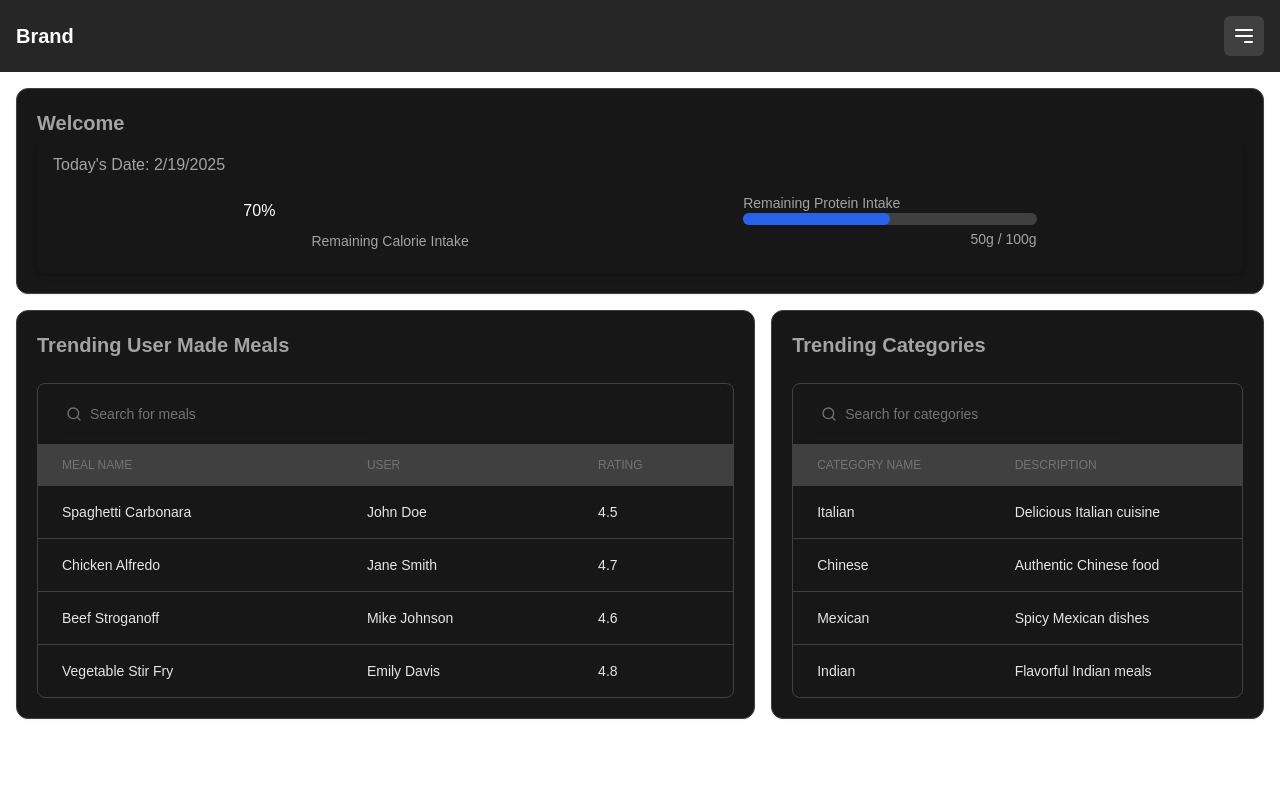
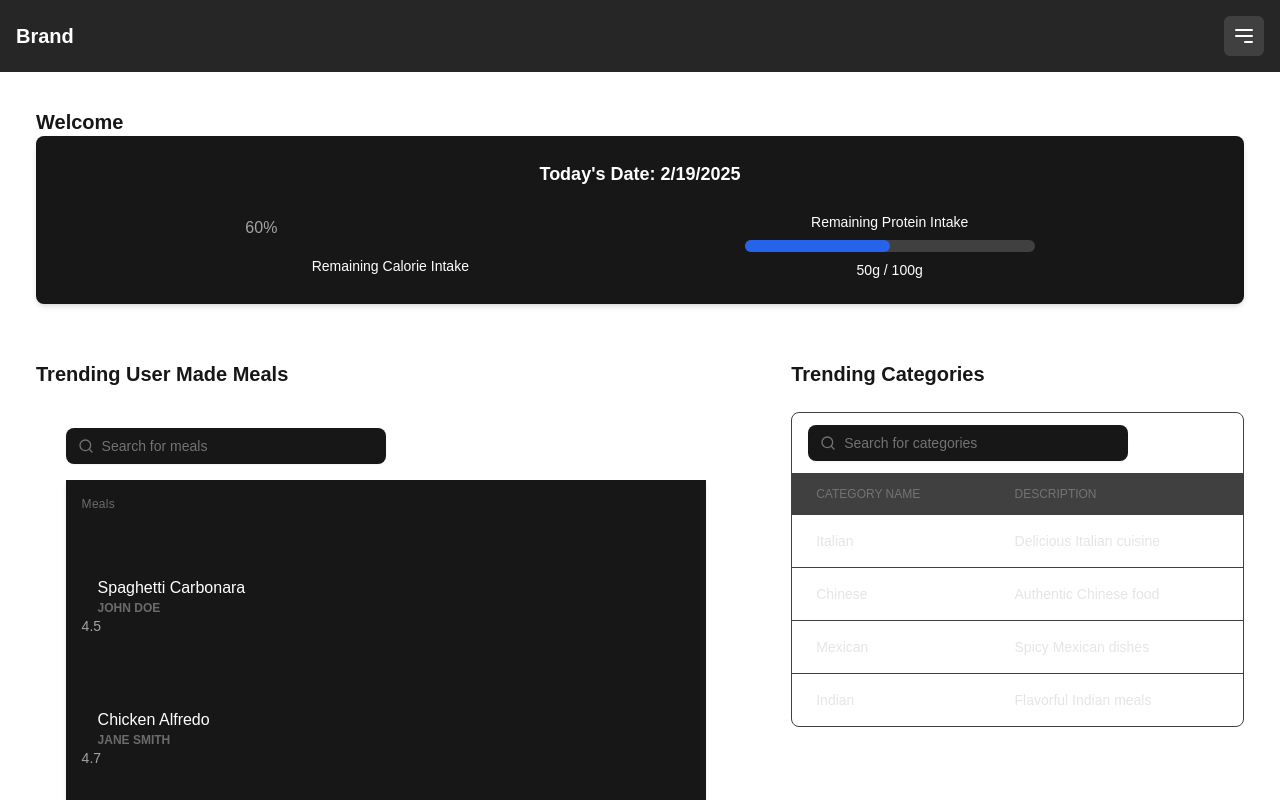
Before and after one commit to Meedux/ai-meal, a Next.js app: page /trending in a window 1280 px wide. Shown: the top 800 px of the page. Built offline with nearby package versions, Linux system fonts and the light colour scheme.

Commit message:
MealTable Fixes

```diff
--- a/app/globals.css
+++ b/app/globals.css
@@ -1,9 +1,7 @@
 @tailwind base;
 @tailwind components;
 @tailwind utilities;
-@plugin "daisyui" {
-  themes: light --default, dark --prefersdark;
-}
+@plugin "daisyui";
 
 :root {
   --background: #ffffff;
--- a/app/layout.js
+++ b/app/layout.js
@@ -1,7 +1,6 @@
 import "./globals.css";
 import { Geist, Geist_Mono } from "next/font/google";
 import Navbar from "@/component/Navbar";
-import PrelineScript from "@/component/PreLineScript";
 
 export const metadata = {
   title: "Create Next App",
@@ -15,7 +14,6 @@ export default function RootLayout({ children }) {
         <Navbar />
         {children}
       </body>
-      <PrelineScript />
     </html>
   );
 }
--- /dev/null
+++ b/component/MealTable.jsx
@@ -0,0 +1,94 @@
+import React from "react";
+
+const dummyData = [
+  {
+    id: 1,
+    name: "Spaghetti Carbonara",
+    user: "John Doe",
+    rating: 4.5,
+  },
+  {
+    id: 2,
+    name: "Chicken Alfredo",
+    user: "Jane Smith",
+    rating: 4.7,
+  },
+  {
+    id: 3,
+    name: "Beef Stroganoff",
+    user: "Mike Johnson",
+    rating: 4.6,
+  },
+  {
+    id: 4,
+    name: "Vegetable Stir Fry",
+    user: "Emily Davis",
+    rating: 4.8,
+  },
+];
+
+const MealTable = () => {
+  return (
+    <div className="flex flex-col items-center w-full">
+      <div className="w-full max-w-2xl">
+        <div className="p-4 w-full">
+          <div className="relative max-w-xs mb-4">
+            <label htmlFor="hs-table-search" className="sr-only">
+              Search
+            </label>
+            <input
+              type="text"
+              name="hs-table-search"
+              id="hs-table-search"
+              className="py-2 px-3 ps-9 block w-full shadow-sm rounded-lg text-sm focus:z-10 focus:border-blue-500 disabled:opacity-50 disabled:pointer-events-none bg-neutral-900 border-neutral-700 text-neutral-400 placeholder-neutral-500 focus:ring-neutral-600"
+              placeholder="Search for meals"
+            />
+            <div className="absolute inset-y-0 start-0 flex items-center pointer-events-none ps-3">
+              <svg
+                className="size-4 text-neutral-500"
+                xmlns="http://www.w3.org/2000/svg"
+                width="24"
+                height="24"
+                viewBox="0 0 24 24"
+                fill="none"
+                stroke="currentColor"
+                strokeWidth="2"
+                strokeLinecap="round"
+                strokeLinejoin="round"
+              >
+                <circle cx="11" cy="11" r="8"></circle>
+                <path d="m21 21-4.3-4.3"></path>
+              </svg>
+            </div>
+          </div>
+          <ul className="list bg-neutral-900 rounded-box shadow-md w-full">
+            <li className="p-4 pb-2 text-xs opacity-60 tracking-wide text-neutral-400">
+              Meals
+            </li>
+            {dummyData.map((meal, index) => (
+              <a
+                href="#"
+                className="flex items-center justify-between w-full p-4 hover:bg-neutral-800 rounded-md"
+              >
+                <li key={meal.id} className="list-row w-full cursor-pointer">
+                  <div className="text-4xl font-thin opacity-30 tabular-nums">
+                    {String(index + 1).padStart(2, "0")}
+                  </div>
+                  <div className="list-col-grow ml-4">
+                    <div className="text-white">{meal.name}</div>
+                    <div className="text-xs uppercase font-semibold opacity-60 text-neutral-400">
+                      {meal.user}
+                    </div>
+                  </div>
+                  <div className="text-sm text-neutral-400">{meal.rating}</div>
+                </li>
+              </a>
+            ))}
+          </ul>
+        </div>
+      </div>
+    </div>
+  );
+};
+
+export default MealTable;
--- a/component/Table.jsx
+++ /dev/null
@@ -1,117 +0,0 @@
-import React from "react";
-
-const dummyData = [
-  {
-    id: 1,
-    name: "Spaghetti Carbonara",
-    user: "John Doe",
-    rating: 4.5,
-  },
-  {
-    id: 2,
-    name: "Chicken Alfredo",
-    user: "Jane Smith",
-    rating: 4.7,
-  },
-  {
-    id: 3,
-    name: "Beef Stroganoff",
-    user: "Mike Johnson",
-    rating: 4.6,
-  },
-  {
-    id: 4,
-    name: "Vegetable Stir Fry",
-    user: "Emily Davis",
-    rating: 4.8,
-  },
-];
-
-const Table = () => {
-  return (
-    <div className="flex flex-col">
-      <div className="-m-1.5 overflow-x-auto">
-        <div className="p-1.5 min-w-full inline-block align-middle">
-          <div className="border rounded-lg divide-y border-neutral-700 divide-neutral-700">
-            <div className="py-3 px-4">
-              <div className="relative max-w-xs">
-                <label htmlFor="hs-table-search" className="sr-only">
-                  Search
-                </label>
-                <input
-                  type="text"
-                  name="hs-table-search"
-                  id="hs-table-search"
-                  className="py-2 px-3 ps-9 block w-full shadow-sm rounded-lg text-sm focus:z-10 focus:border-blue-500 disabled:opacity-50 disabled:pointer-events-none bg-neutral-900 border-neutral-700 text-neutral-400 placeholder-neutral-500 focus:ring-neutral-600"
-                  placeholder="Search for meals"
-                />
-                <div className="absolute inset-y-0 start-0 flex items-center pointer-events-none ps-3">
-                  <svg
-                    className="size-4 text-neutral-500"
-                    xmlns="http://www.w3.org/2000/svg"
-                    width="24"
-                    height="24"
-                    viewBox="0 0 24 24"
-                    fill="none"
-                    stroke="currentColor"
-                    strokeWidth="2"
-                    strokeLinecap="round"
-                    strokeLinejoin="round"
-                  >
-                    <circle cx="11" cy="11" r="8"></circle>
-                    <path d="m21 21-4.3-4.3"></path>
-                  </svg>
-                </div>
-              </div>
-            </div>
-            <div className="overflow-hidden">
-              <table className="min-w-full divide-y divide-neutral-700">
-                <thead className="bg-neutral-700">
-                  <tr>
-                    <th
-                      scope="col"
-                      className="px-6 py-3 text-start text-xs font-medium uppercase text-neutral-500"
-                    >
-                      Meal Name
-                    </th>
-                    <th
-                      scope="col"
-                      className="px-6 py-3 text-start text-xs font-medium uppercase text-neutral-500"
-                    >
-                      User
-                    </th>
-                    <th
-                      scope="col"
-                      className="px-6 py-3 text-start text-xs font-medium uppercase text-neutral-500"
-                    >
-                      Rating
-                    </th>
-                  </tr>
-                </thead>
-                <tbody className="divide-y divide-neutral-700">
-                  {dummyData.map((meal) => (
-                    <tr key={meal.id}>
-                      <td className="px-6 py-4 whitespace-nowrap text-sm font-medium text-neutral-200">
-                        <a href="#" className="hover:underline">
-                          {meal.name}
-                        </a>
-                      </td>
-                      <td className="px-6 py-4 whitespace-nowrap text-sm text-neutral-200">
-                        {meal.user}
-                      </td>
-                      <td className="px-6 py-4 whitespace-nowrap text-sm text-neutral-200">
-                        {meal.rating}
-                      </td>
-                    </tr>
-                  ))}
-                </tbody>
-              </table>
-            </div>
-          </div>
-        </div>
-      </div>
-    </div>
-  );
-};
-
-export default Table;
--- a/component/Trending.jsx
+++ b/component/Trending.jsx
@@ -1,12 +1,12 @@
 import React from 'react';
 import Card from './util/Card';
-import Table from './Table';
 import CategoryTable from './CategoryTable';
 import Welcome from './Welcome';
+import MealTable from './MealTable';
 
 const Trending = () => {
   return (
-    <div className="container mx-auto p-4">
+    <div className="container mx-auto p-4 h-[100vh]">
       <div className="mb-4">
         <Card>
           <h2 className="text-xl font-bold">Welcome</h2>
@@ -19,7 +19,7 @@ const Trending = () => {
           <Card>
             <h2 className="text-xl font-bold mb-6">Trending User Made Meals</h2>
             {/* TODO: Implement a Dummy table here with Dummy Data */}
-            <Table />
+            <MealTable />
           </Card>
         </div>
         <div className="w-[40%]">
--- a/component/Welcome.jsx
+++ b/component/Welcome.jsx
@@ -1,8 +1,6 @@
 "use client";
 
 import React from "react";
-import { CircularProgressbar, buildStyles } from "react-circular-progressbar";
-import "react-circular-progressbar/dist/styles.css";
 
 const Welcome = () => {
   const today = new Date()?.toLocaleDateString();
@@ -15,33 +13,26 @@ const Welcome = () => {
   const proteinPercentage = (proteinIntake / proteinGoal) * 100;
 
   return (
-    <div className="p-4 bg-neutral-900 text-neutral-400 rounded-lg shadow-md">
-      <p className="mb-4">Today's Date: {today}</p>
-      <div className="flex items-center justify-evenly space-x-4">
-        <div className="w-1/4">
-          <div
-            className="radial-progress text-white"
-            style={{ "--value": 70 } /* as React.CSSProperties */}
-            aria-valuenow={70}
-            role="progressbar"
-          >
-            70%
+    <div className="p-6 bg-neutral-900 text-neutral-400 rounded-lg shadow-md">
+      <p className="mb-6 text-lg font-semibold text-center text-white">Today's Date: {today}</p>
+      <div className="flex flex-col md:flex-row items-center justify-evenly space-y-6 md:space-y-0 md:space-x-6">
+        <div className="w-1/2 md:w-1/4">
+          <div className="radial-progress text-primary" style={{ "--value": caloriePercentage }}>
+            {Math.round(caloriePercentage)}%
           </div>
-          <p className="text-center mt-2 text-sm">Remaining Calorie Intake</p>
+          <p className="text-center mt-4 text-sm text-white">Remaining Calorie Intake</p>
         </div>
-        <div className="w-1/4">
-          <div className="mb-2">
-            <p className="text-sm">Remaining Protein Intake</p>
+        <div className="w-1/2 md:w-1/4">
+          <p className="text-center mb-2 text-sm text-white">Remaining Protein Intake</p>
           <div className="w-full bg-neutral-700 rounded-full h-3">
             <div
               className="bg-blue-600 h-3 rounded-full"
               style={{ width: `${proteinPercentage}%` }}
             ></div>
           </div>
-            <p className="text-right mt-1 text-sm">
+          <p className="text-center mt-2 text-sm text-white">
             {proteinIntake}g / {proteinGoal}g
           </p>
-          </div>
         </div>
       </div>
     </div>
--- a/component/util/Card.jsx
+++ b/component/util/Card.jsx
@@ -2,7 +2,7 @@ import React from "react";
 
 const Card = ({ children }) => {
   return (
-    <div className="flex flex-col border shadow-sm rounded-xl p-4 md:p-5 bg-neutral-900 border-neutral-700 text-neutral-400">
+    <div className="card card-border p-5">
       {children}
     </div>
   );
```
Lines whose indentation alone changed are shown as unchanged.
